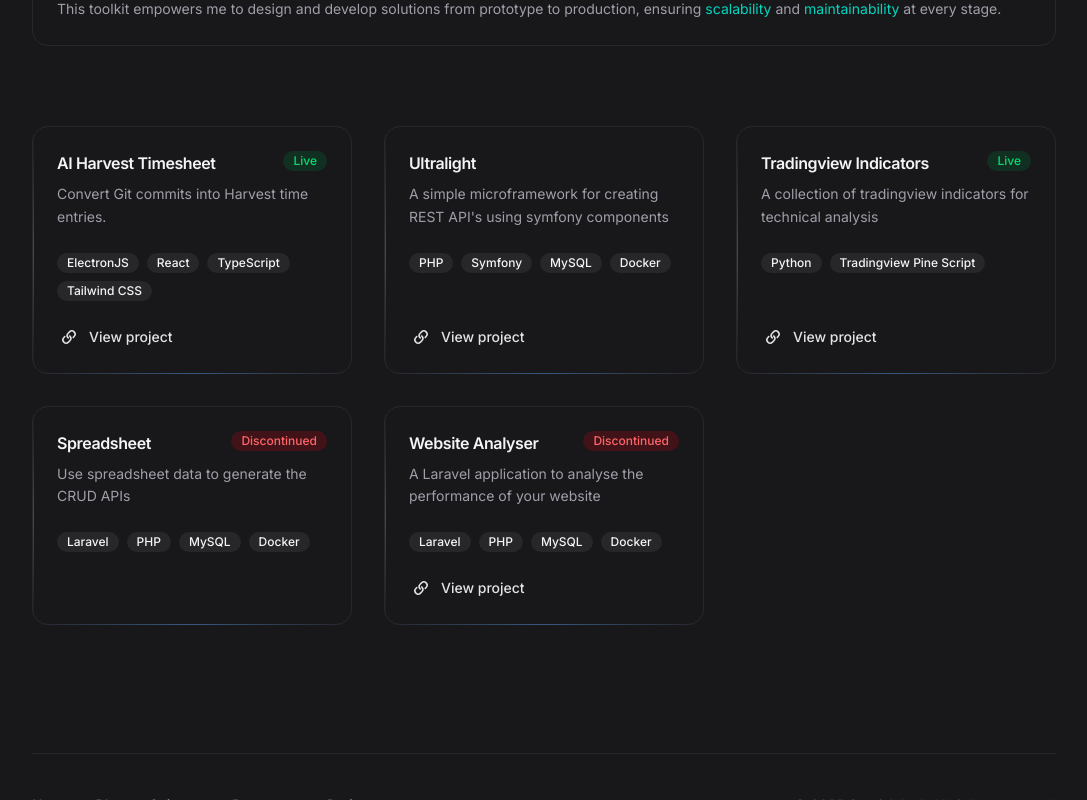
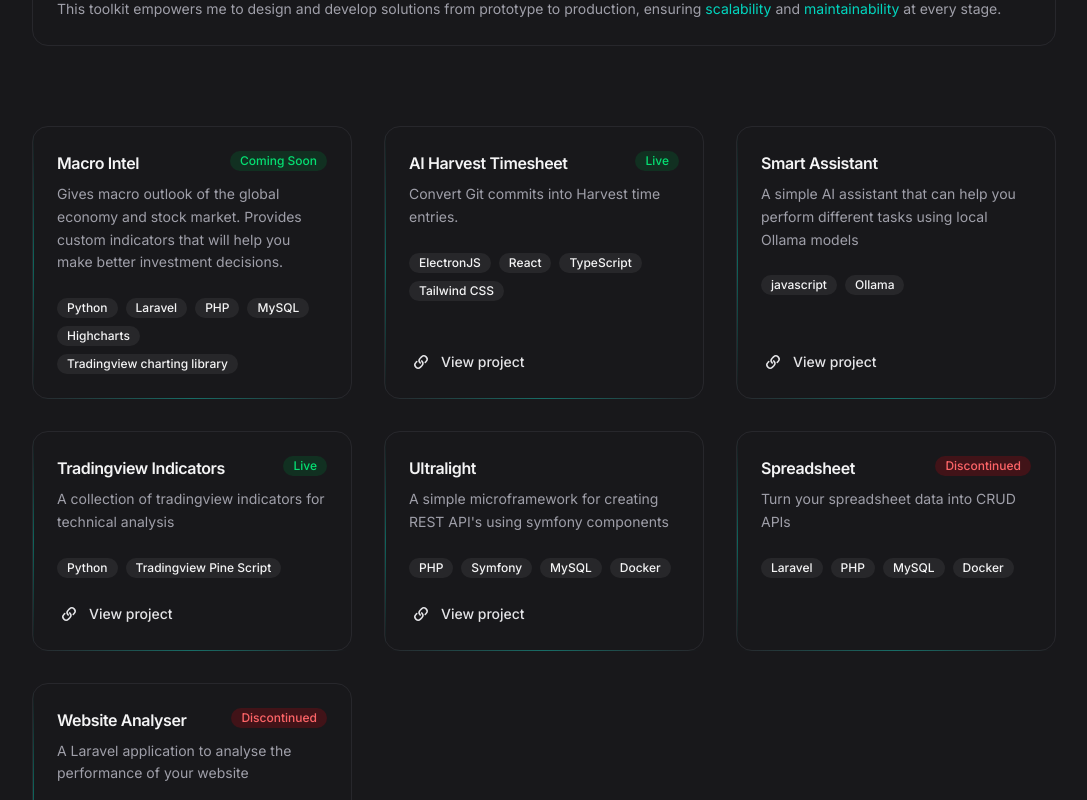
Before and after one commit to SurajAdsul/blog, a Next.js app: page /projects in a window 1280 px wide. Shown: the part 960-1760 px from the top of the page, without its empty margins (96-1183 px from the left). Built offline with nearby package versions, Linux system fonts and the light colour scheme.

Commit message:
Update UI

```diff
--- a/content/projects/data.js
+++ b/content/projects/data.js
@@ -1,11 +1,39 @@
 export const projects = [
   {
+    title: "Macro Intel",
+    description:
+      "Gives macro outlook of the global economy and stock market. Provides custom indicators that will help you make better investment decisions.",
+    tech: [
+      "Python",
+      "Laravel",
+      "PHP",
+      "MySQL",
+      "Highcharts",
+      "Tradingview charting library",
+    ],
+    status: "Coming Soon",
+  },
+  {
     title: "AI Harvest Timesheet",
-    description:
-      "Convert Git commits into Harvest time entries.",
+    description: "Convert Git commits into Harvest time entries.",
     link: "https://github.com/Tech9Apps/ai-harvest-timesheet",
     tech: ["ElectronJS", "React", "TypeScript", "Tailwind CSS"],
-    status: "Live"
+    status: "Live",
+  },
+  {
+    title: "Smart Assistant",
+    description:
+      "A simple AI assistant that can help you perform different tasks using local Ollama models",
+    link: "https://github.com/SurajAdsul/smart-assistant",
+    tech: ["javascript", "Ollama"],
+  },
+  {
+    title: "Tradingview Indicators",
+    description:
+      "A collection of tradingview indicators for technical analysis",
+    link: "https://www.tradingview.com/script/Y3DJP3Co-CandleTrend",
+    tech: ["Python", "Tradingview Pine Script"],
+    status: "Live",
   },
   {
     title: "Ultralight",
@@ -15,19 +43,10 @@
     tech: ["PHP", "Symfony", "MySQL", "Docker"],
   },
   {
-    title: "Tradingview Indicators",
-    description:
-      "A collection of tradingview indicators for technical analysis",
-    link: "https://www.tradingview.com/script/Y3DJP3Co-CandleTrend",
-    tech: ["Python", "Tradingview Pine Script"],
-    status: "Live"
-  },
-  {
     title: "Spreadsheet",
-    description:
-      "Use spreadsheet data to generate the CRUD APIs",
+    description: "Turn your spreadsheet data into CRUD APIs",
     tech: ["Laravel", "PHP", "MySQL", "Docker"],
-    status: "Discontinued"
+    status: "Discontinued",
   },
   {
     title: "Website Analyser",
@@ -35,7 +54,7 @@
       "A Laravel application to analyse the performance of your website",
     link: "https://github.com/SurajAdsul/laravel-analyser",
     tech: ["Laravel", "PHP", "MySQL", "Docker"],
-    status: "Discontinued"
+    status: "Discontinued",
   },
 ];
 
--- a/src/app/projects/page.js
+++ b/src/app/projects/page.js
@@ -116,8 +116,8 @@
                         </svg>
                         <span className="ml-2">View project</span>
                       </div>
-                      <span className="absolute inset-x-1 -bottom-px h-px bg-gradient-to-r from-blue-500/0 via-blue-500/40 to-blue-500/0 dark:from-blue-400/0 dark:via-blue-400/40 dark:to-blue-400/0"></span>
-                      <span className="absolute inset-y-1 left-0 w-px bg-gradient-to-b from-blue-500/0 via-blue-500/40 to-blue-500/0 dark:from-blue-400/0 dark:via-blue-400/40 dark:to-blue-400/0"></span>
+                      <span className="absolute inset-x-1 -bottom-px h-px bg-gradient-to-r from-teal-500/0 via-teal-500/40 to-teal-500/0 dark:from-teal-400/0 dark:via-teal-400/40 dark:to-teal-400/0"></span>
+                      <span className="absolute inset-y-1 left-0 w-px bg-gradient-to-b from-teal-500/0 via-teal-500/40 to-teal-500/0 dark:from-teal-400/0 dark:via-teal-400/40 dark:to-teal-400/0"></span>
                     </a>
                   ) : (
                     <div
@@ -132,7 +132,7 @@
                           {project.status && (
                             <span
                               className={`ml-2 inline-flex items-center px-2.5 py-0.5 rounded-full text-xs font-medium ${
-                                project.status === 'Live'
+                                project.status === 'Live' || project.status === 'Coming Soon'
                                   ? 'bg-green-100 text-green-800 dark:bg-green-800/30 dark:text-green-400'
                                   : 'bg-red-100 text-red-800 dark:bg-red-800/30 dark:text-red-400'
                               }`}
@@ -155,8 +155,8 @@
                           ))}
                         </div>
                       </div>
-                      <span className="absolute inset-x-1 -bottom-px h-px bg-gradient-to-r from-blue-500/0 via-blue-500/40 to-blue-500/0 dark:from-blue-400/0 dark:via-blue-400/40 dark:to-blue-400/0"></span>
-                      <span className="absolute inset-y-1 left-0 w-px bg-gradient-to-b from-blue-500/0 via-blue-500/40 to-blue-500/0 dark:from-blue-400/0 dark:via-blue-400/40 dark:to-blue-400/0"></span>
+                      <span className="absolute inset-x-1 -bottom-px h-px bg-gradient-to-r from-teal-500/0 via-teal-500/40 to-teal-500/0 dark:from-teal-400/0 dark:via-teal-400/40 dark:to-teal-400/0"></span>
+                      <span className="absolute inset-y-1 left-0 w-px bg-gradient-to-b from-teal-500/0 via-teal-500/40 to-teal-500/0 dark:from-teal-400/0 dark:via-teal-400/40 dark:to-teal-400/0"></span>
                     </div>
                   )
                 ))}
--- a/src/app/resources/page.js
+++ b/src/app/resources/page.js
@@ -52,8 +52,8 @@
                           </svg>
                           <span className="ml-2">Visit site</span>
                         </div>
-                        <span className="absolute inset-x-1 -bottom-px h-px bg-gradient-to-r from-blue-500/0 via-blue-500/40 to-blue-500/0 dark:from-blue-400/0 dark:via-blue-400/40 dark:to-blue-400/0"></span>
-                        <span className="absolute inset-y-1 left-0 w-px bg-gradient-to-b from-blue-500/0 via-blue-500/40 to-blue-500/0 dark:from-blue-400/0 dark:via-blue-400/40 dark:to-blue-400/0"></span>
+                        <span className="absolute inset-x-1 -bottom-px h-px bg-gradient-to-r from-teal-500/0 via-teal-500/40 to-teal-500/0 dark:from-teal-400/0 dark:via-teal-400/40 dark:to-teal-400/0"></span>
+                        <span className="absolute inset-y-1 left-0 w-px bg-gradient-to-b from-teal-500/0 via-teal-500/40 to-teal-500/0 dark:from-teal-400/0 dark:via-teal-400/40 dark:to-teal-400/0"></span>
                       </a>
                     ))}
                   </div>
```
